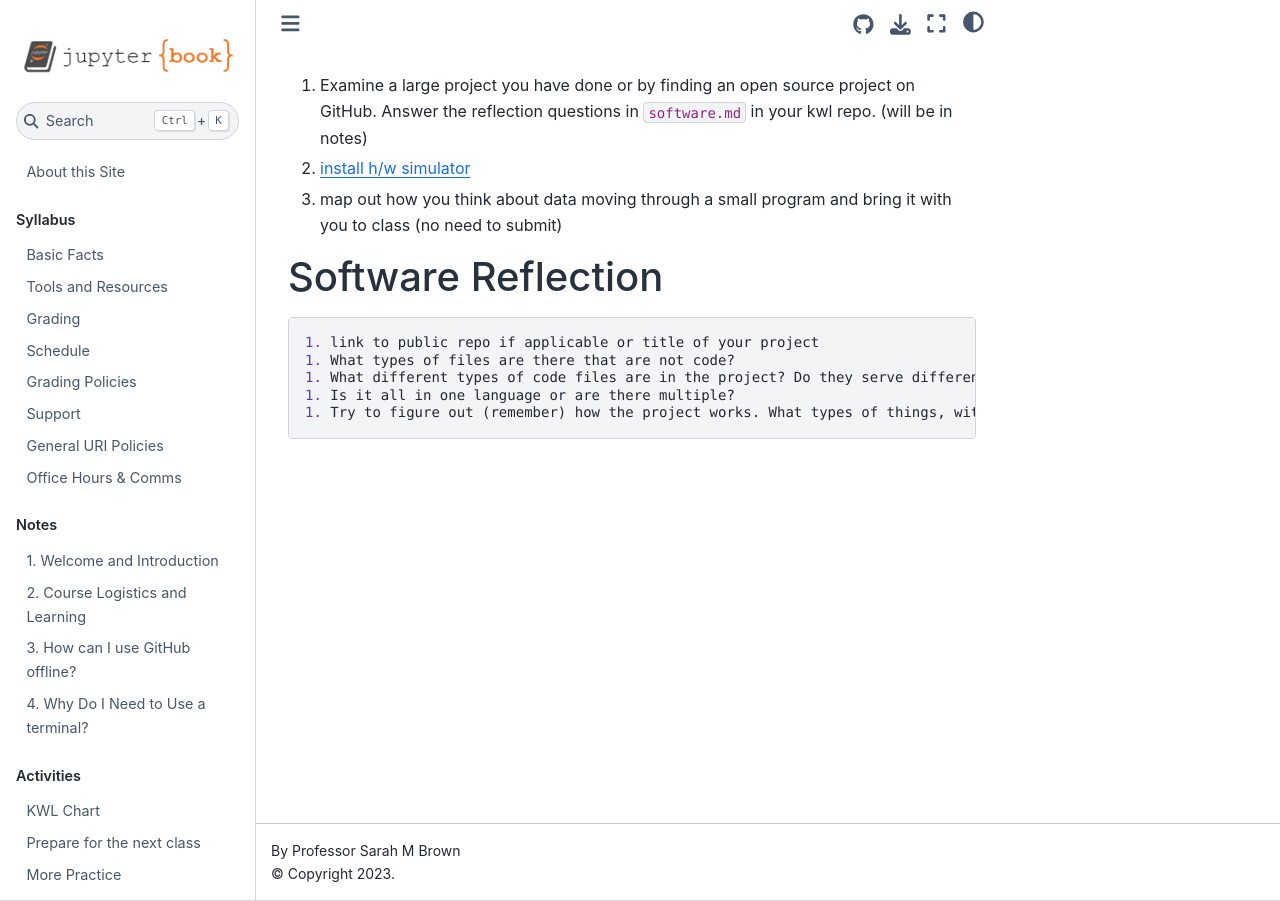
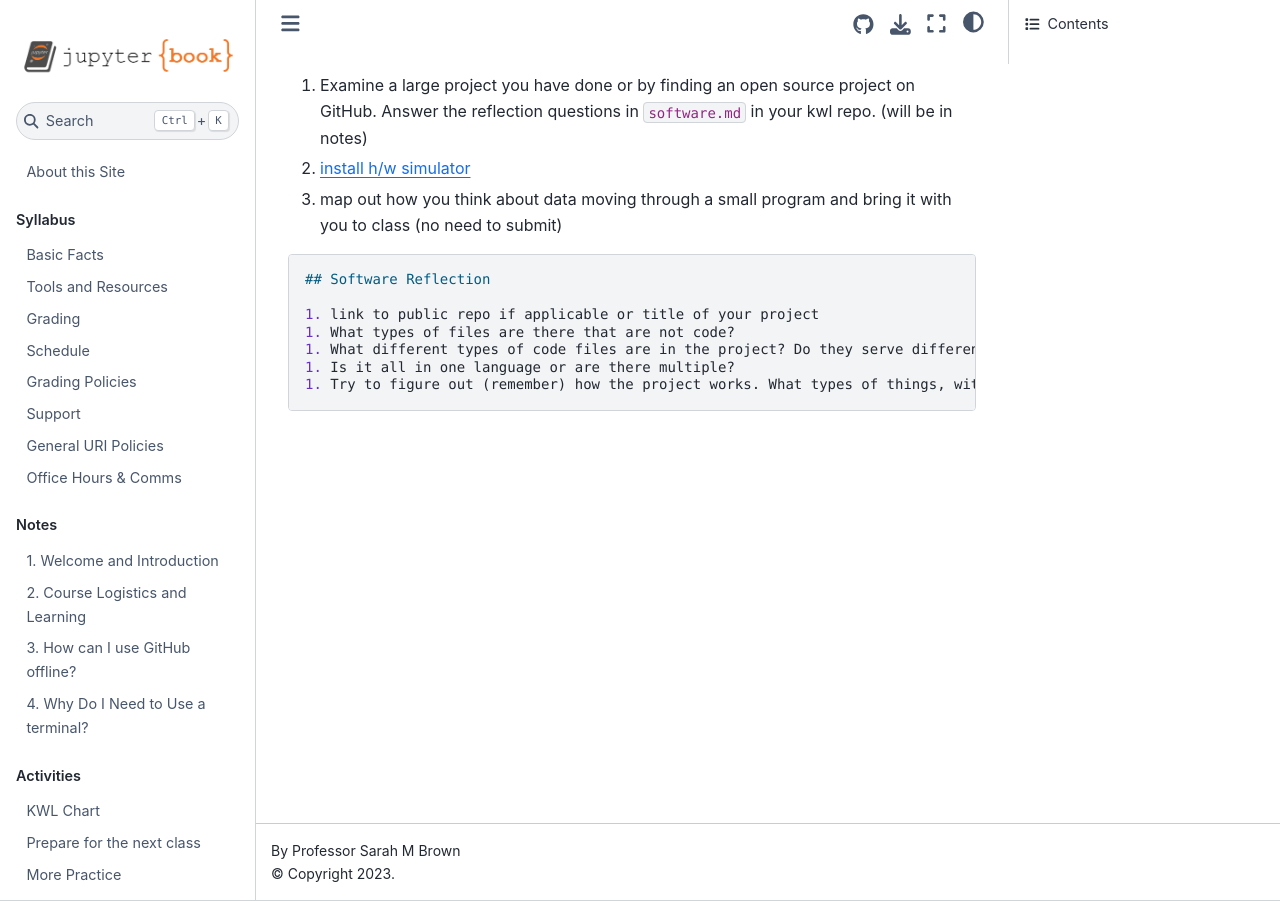
Before and after one commit to introcompsys/fall2022, a Jupyter Book: the page built from _prepare/2022-09-19.md, in a window 1280 px wide. Built offline with Jupyter Book 1.0.4 settings and Sphinx 7.4.7 and the Sphinx Book theme 1.1.4, drawn with Linux system fonts in a browser that asks for light colours; pages that are not in the unit, such as notebooks, are missing from menus.

Commit message:
move heading inside codeblock

````diff
--- a/_prepare/2022-09-19.md
+++ b/_prepare/2022-09-19.md
@@ -3,10 +3,12 @@
 1. [install h/w simulator](https://www.nand2tetris.org/software)
 1. map out how you think about data moving through a small program and bring it with you to class (no need to submit)
 
-## Software Reflection
+
 
 
 ```markdown
+## Software Reflection
+
 1. link to public repo if applicable or title of your project
 1. What types of files are there that are not code?
 1. What different types of code files are in the project? Do they serve different goals?
````
